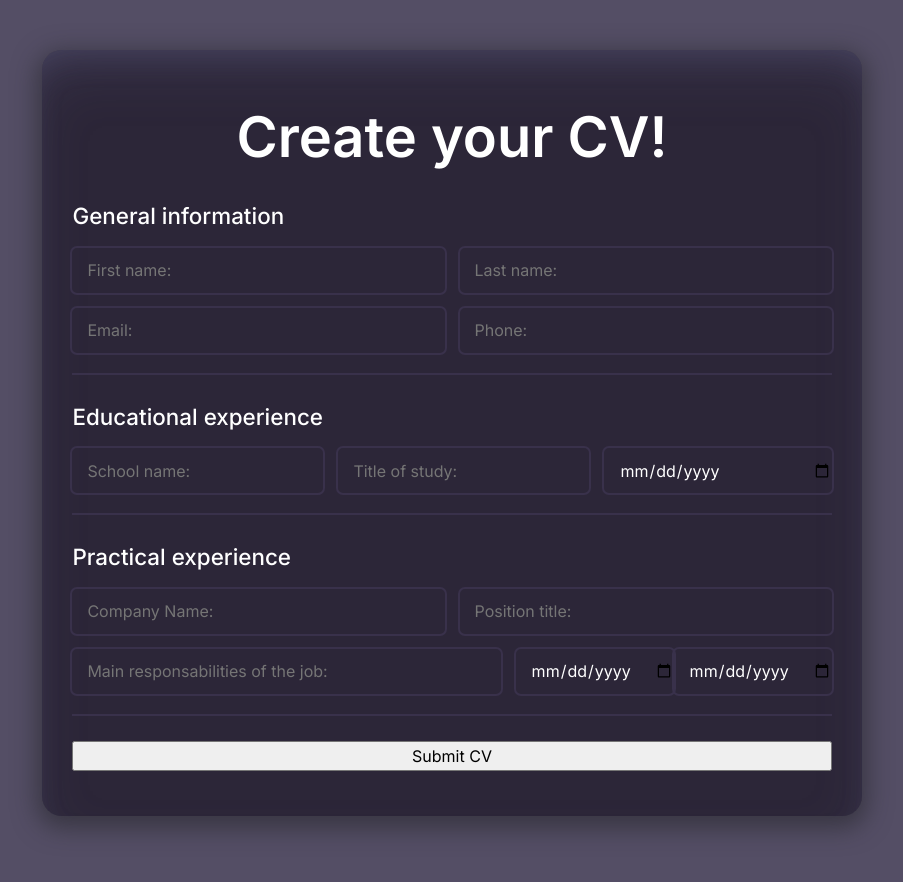
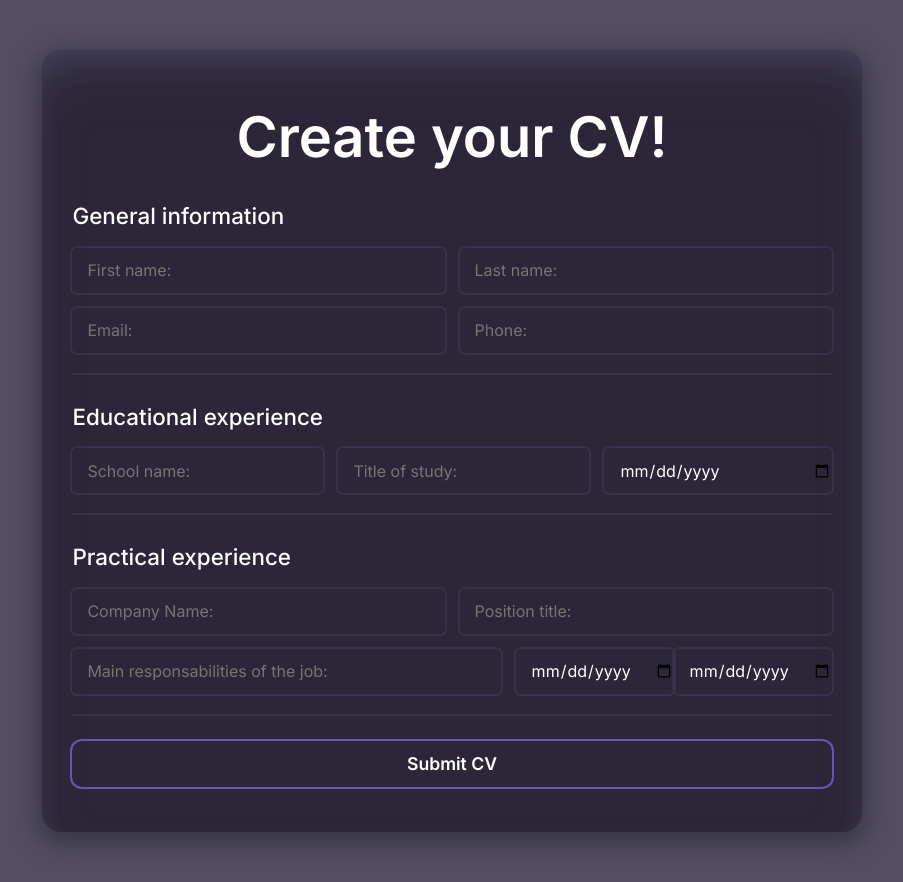
Before and after one commit to BenjaminFrias/cv-maker, a React (Vite) app: page / in a window 1280 px wide. Shown: the whole page, without its empty margins (188-1091 px from the left). Built offline with nearby package versions, Linux system fonts and the light colour scheme.

Commit message:
style submit btn

```diff
--- a/src/components/SubmitBtn.jsx
+++ b/src/components/SubmitBtn.jsx
@@ -1,5 +1,7 @@
+import "../styles/SubmitBtn.css"
+
 function SubmitBtn() {
-  return <button type="submit">Submit CV</button>
+  return <button type="submit" className="submit-btn">Submit CV</button>
 }
 
 export default SubmitBtn;
--- /dev/null
+++ b/src/styles/SubmitBtn.css
@@ -0,0 +1,16 @@
+.submit-btn {
+	background: none;
+	border-radius: 10px;
+	padding: 10px;
+	border: none;
+	color: var(--font-color);
+	font-weight: 600;
+	font-size: 1.1rem;
+	outline: 2px solid var(--secondary-color);
+	transition: all 200ms ease;
+}
+
+.submit-btn:hover {
+	background-color: var(--secondary-color);
+	transition: all 200ms ease;
+}
```
